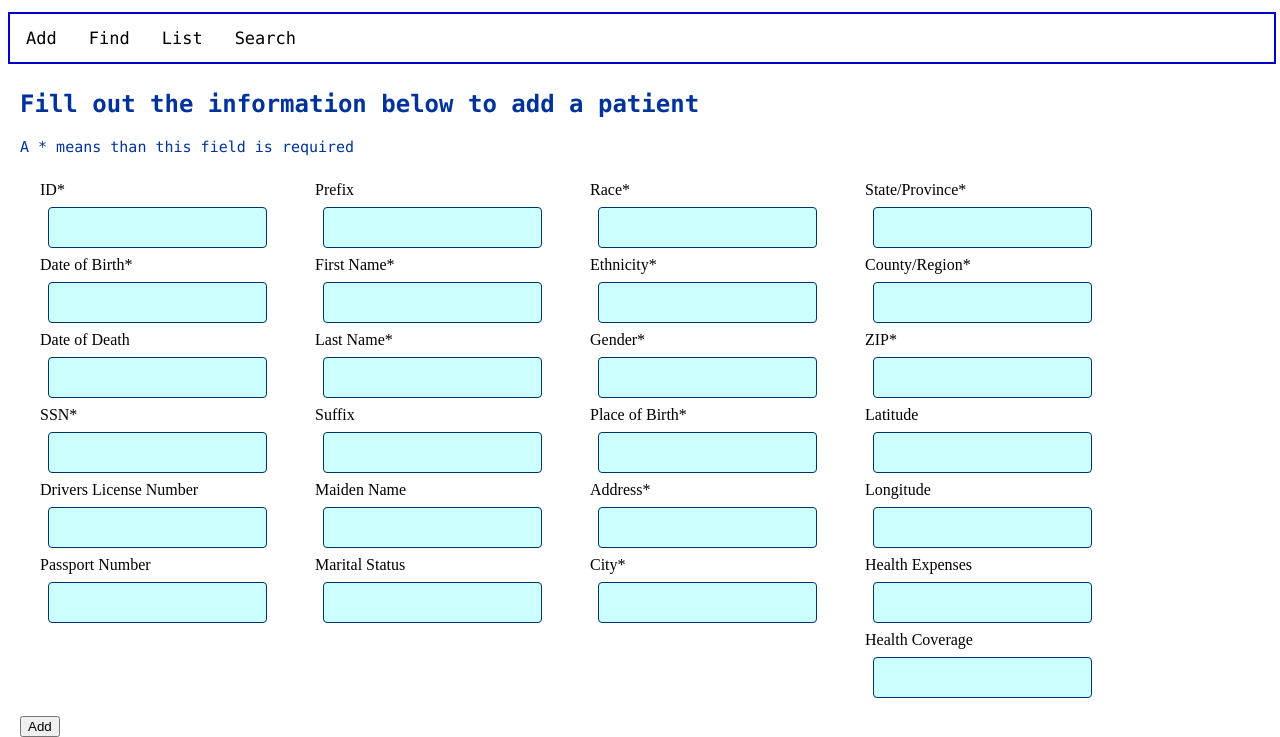
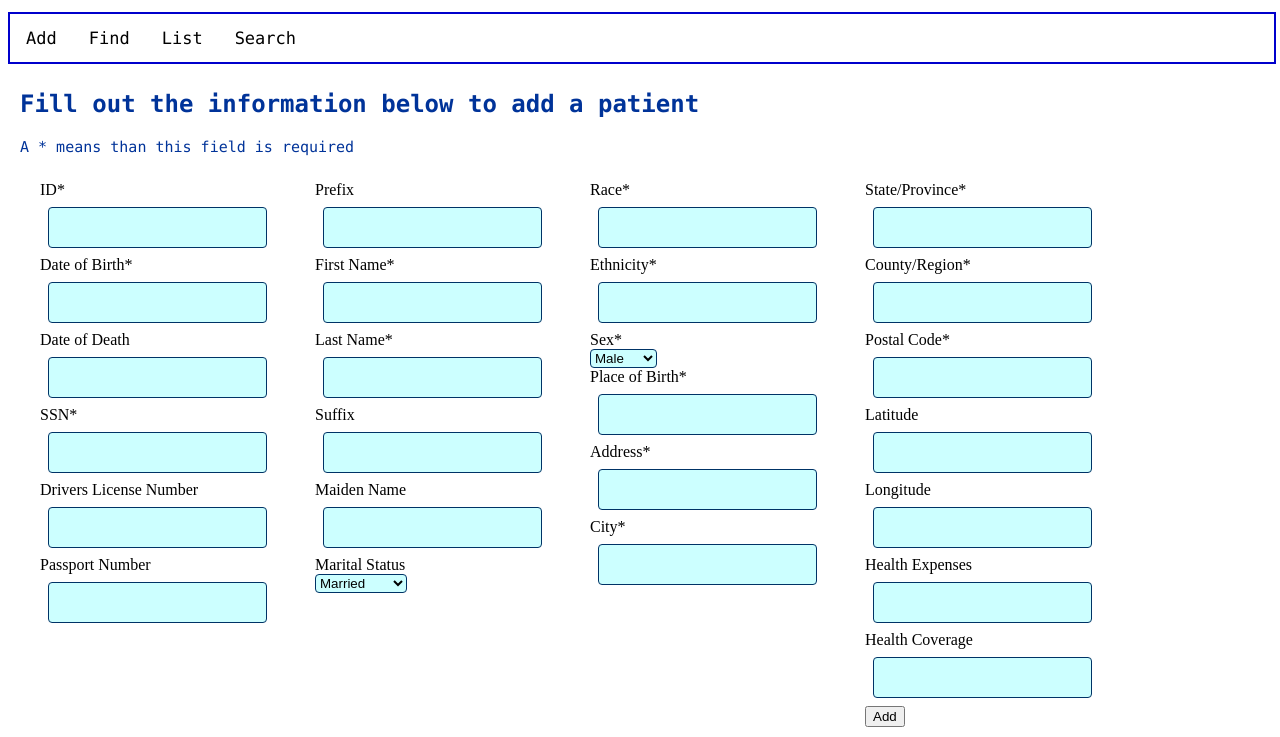
Before and after one commit to Vladimito/Patient-Search-and-Match-System, a website: page view/index.html in a window 1280 px wide. Both pictures are taken after a click on the button "Add". Shown: the part 102-839 px from the top of the page. Drawn offline with nearby package versions, Linux system fonts and the light colour scheme.

Commit message:
Created drop-down menus for the add tab

```diff
--- a/view/index.html
+++ b/view/index.html
@@ -45,16 +45,24 @@
                 <input type="text" id="add-suffix">
                 <label for="add-maiden">Maiden Name</label>
                 <input type="text" id="add-maiden">
-                <label for="add-marital">Marital Status</label>
-                <input type="text" id="add-marital">
+                <label for="add-marital">Marital Status</label><br>
+                <select id="add-gender" name="add-gender">
+			<option value="Married">Married</option>
+			<option value="Never married">Not married</option>
+			<option value="Divorced">Divorced</option>
+			<option value="Widowed">Widowed</option>
+		  </select><br>
             </div>
             <div class="column">
                 <label for="add-race">Race*</label>
                 <input type="text" id="add-race">
                 <label for="add-ethnicity">Ethnicity*</label>
                 <input type="text" id="add-ethnicity">
-                <label for="add-gender">Gender*</label>
-                <input type="text" id="add-gender">
+                <label for="add-gender">Sex*</label><br>
+                <select id="add-gender" name="add-gender">
+			<option value="M">Male</option>
+			<option value="F">Female</option>
+		  </select><br>
                 <label for="add-birthplace">Place of Birth*</label>
                 <input type="text" id="add-birthplace">
                 <label for="add-address">Address*</label>
@@ -67,7 +75,7 @@
                 <input type="text" id="add-state">
                 <label for="add-county">County/Region*</label>
                 <input type="text" id="add-county">
-                <label for="add-zip">ZIP*</label>
+                <label for="add-zip">Postal Code*</label>
                 <input type="text" id="add-zip">
                 <label for="add-lat">Latitude</label>
                 <input type="text" id="add-lat">
@@ -77,11 +85,11 @@
                 <input type="text" id="add-healthExpense">
                 <label for="add-healthCoverage">Health Coverage</label>
                 <input type="text" id="add-healthCoverage">
-            </div>
+
             <div class="button">
                 <button id="add-patient-btn">Add</button>
                 <output id="add-out"></output>
-            </div>
+            </div>   </div>
         </form>
       </div>
 	  <div id="list-patients" class="tabcontent"></div>
```
